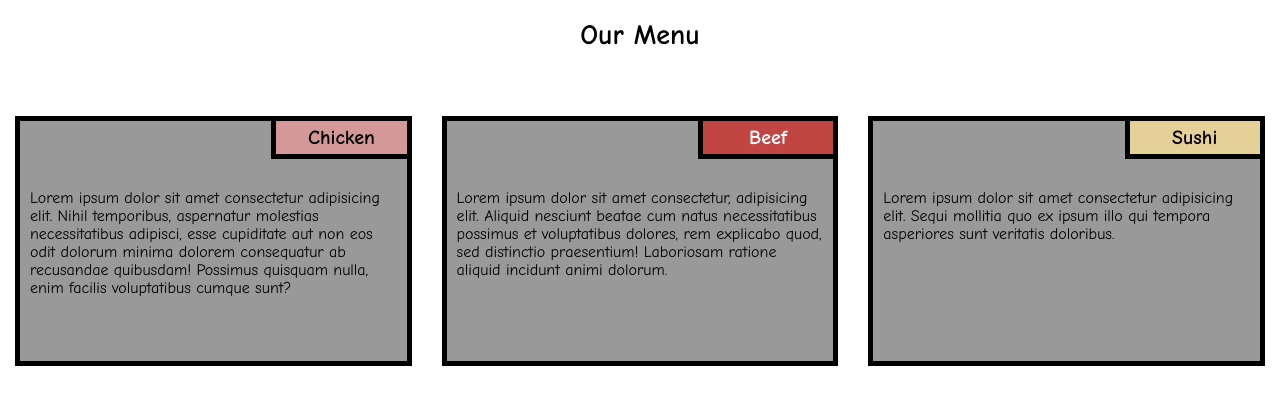
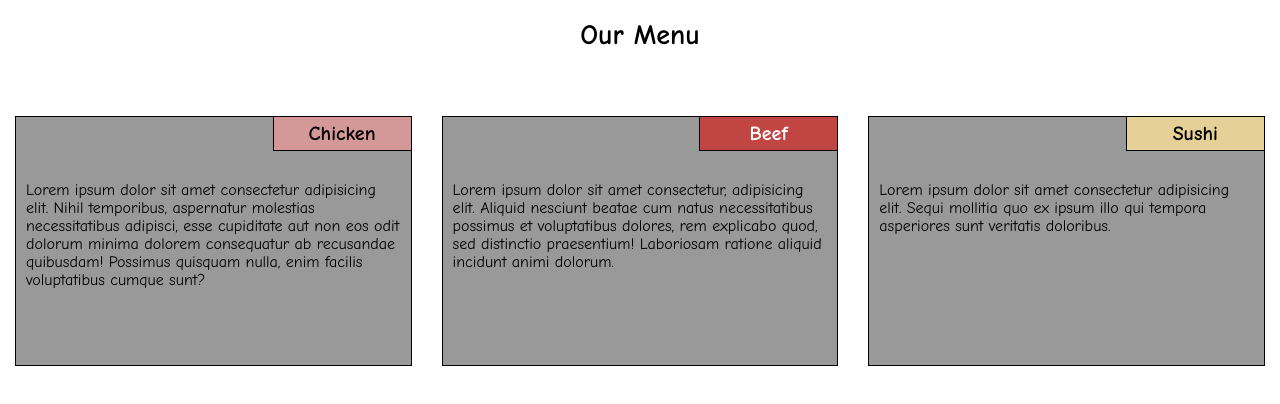
Before and after one commit to AshifurRedwan/coursera-assignment, a plain HTML site: page module2-solution/index.html in a window 1280 px wide. Drawn offline with Linux system fonts and the light colour scheme.

Commit message:
Border Pixel Updated

```diff
--- a/module2-solution/css/style.css
+++ b/module2-solution/css/style.css
@@ -16,7 +16,7 @@
   }
 
   section {
-    border: 5px solid black;
+    border: 1px solid black;
     background-color:#999999;
     height: 250px;
     overflow: auto;
@@ -26,7 +26,7 @@
     overflow: none;
     text-align: center;
     width: 35%;
-    border: 5px solid black;
+    border: 1px solid black;
     border-top: none;
     border-right: none;
     padding: 5px 20px 5px 20px;
```
